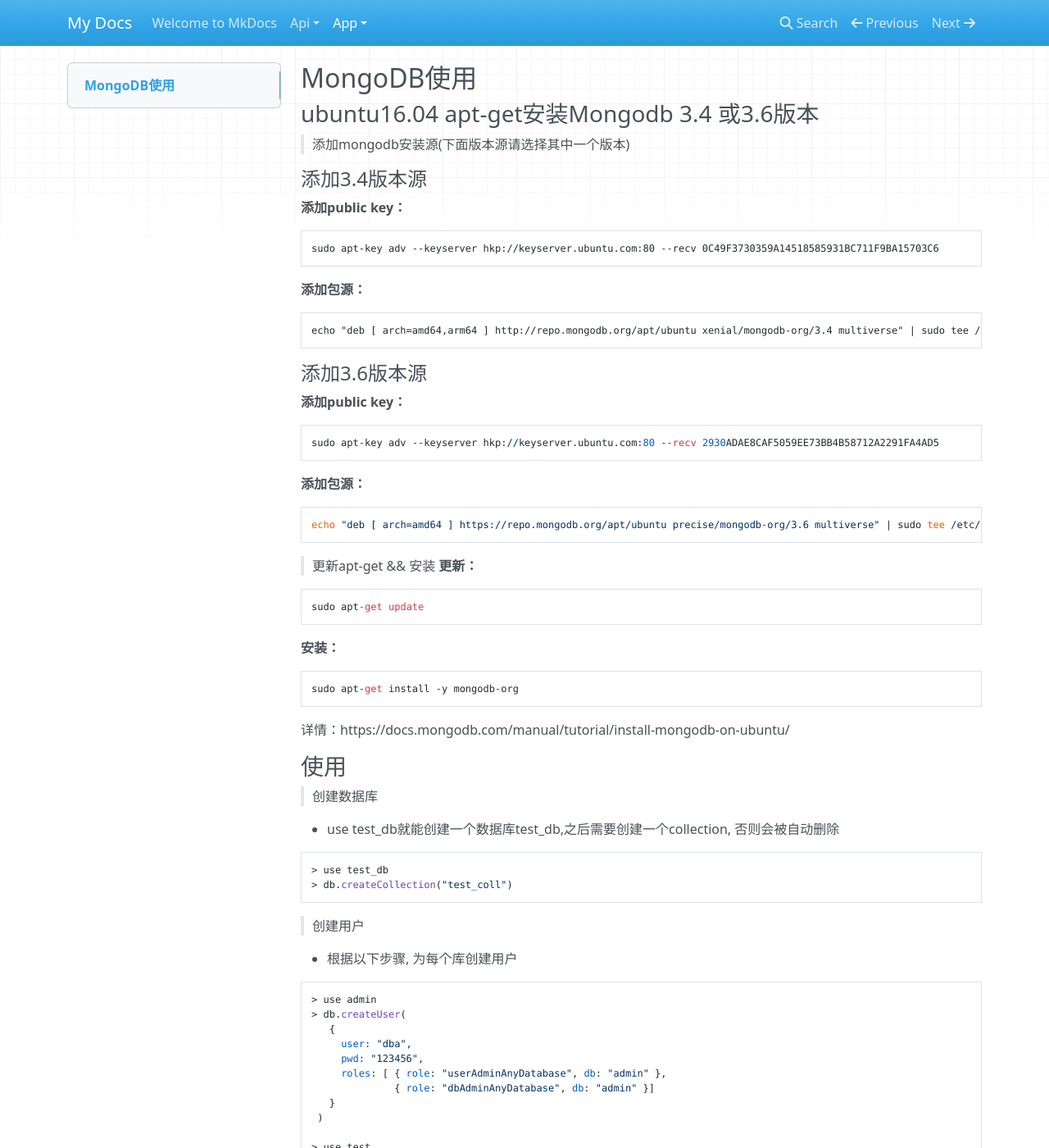
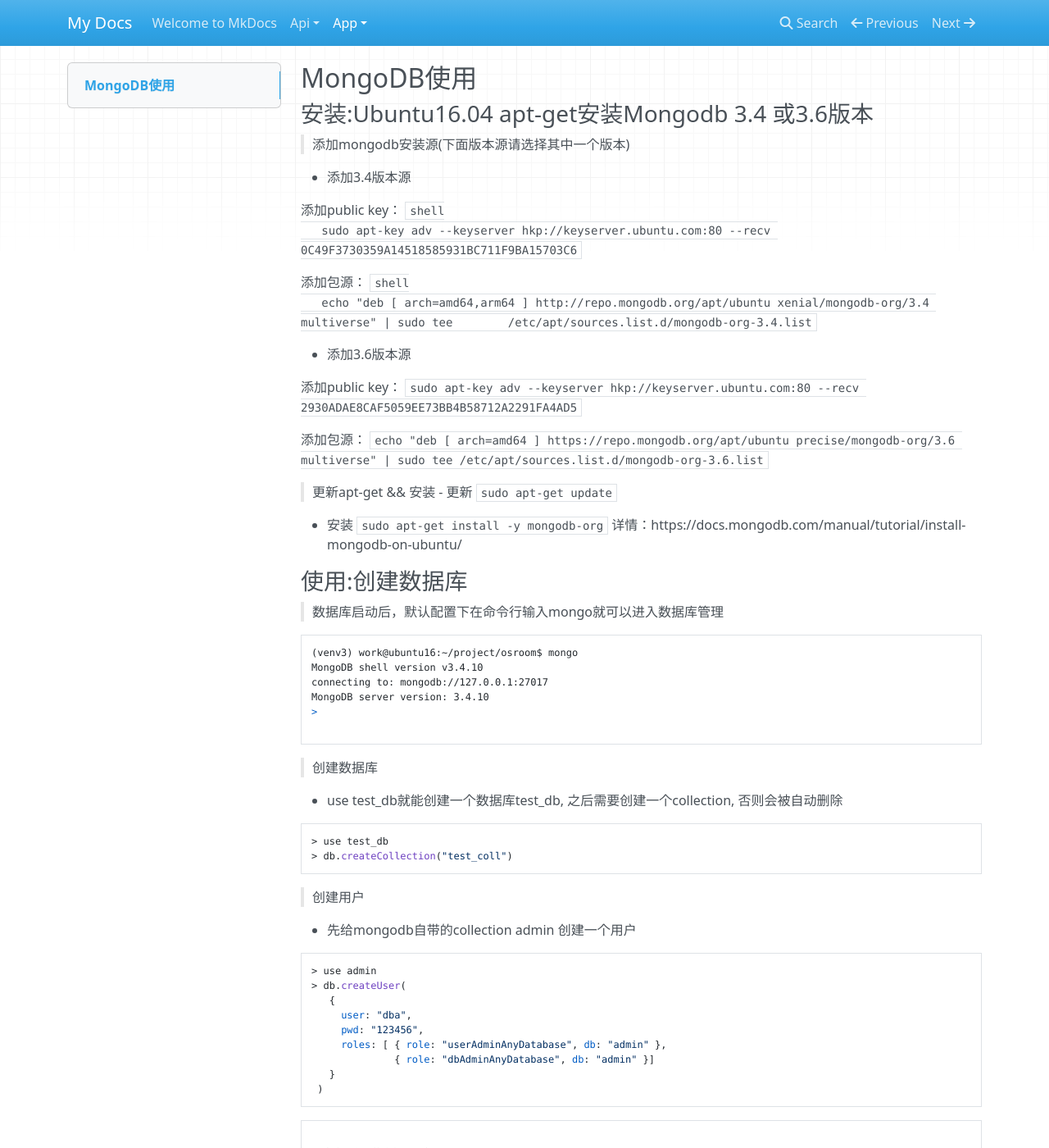
Before and after one commit to osroom/osroom-doc, an MkDocs documentation site: the page built from docs/app/mongodb.md, in a window 1280 px wide and 1400 px high. Shown: the whole window at 82% size. Built offline with MkDocs 1.6.1, drawn with Linux system fonts in a browser that asks for light colours; nearby versions of some CDN libraries; some of the changed text lies outside the part shown.

Commit message:
Update mongodb.md

````diff
--- a/docs/app/mongodb.md
+++ b/docs/app/mongodb.md
@@ -1,58 +1,69 @@
 ## MongoDB使用
-### ubuntu16.04 apt-get安装Mongodb 3.4 或3.6版本
+### 安装:Ubuntu16.04 apt-get安装Mongodb 3.4 或3.6版本
 
 > 添加mongodb安装源(下面版本源请选择其中一个版本)
 
-#### 添加3.4版本源
+   - 添加3.4版本源
 
-**添加public key：**
+   添加public key：
+   ```shell
+   sudo apt-key adv --keyserver hkp://keyserver.ubuntu.com:80 --recv 0C49F3730359A14518585931BC711F9BA15703C6
+   ```
+
+   添加包源：
+   ```shell
+   echo "deb [ arch=amd64,arm64 ] http://repo.mongodb.org/apt/ubuntu xenial/mongodb-org/3.4 multiverse" | sudo tee        /etc/apt/sources.list.d/mongodb-org-3.4.list
+   ```
+
+   - 添加3.6版本源
+
+   添加public key：
+   ```
+   sudo apt-key adv --keyserver hkp://keyserver.ubuntu.com:80 --recv 2930ADAE8CAF5059EE73BB4B58712A2291FA4AD5
+   ```
+
+   添加包源：
+   ```
+   echo "deb [ arch=amd64 ] https://repo.mongodb.org/apt/ubuntu precise/mongodb-org/3.6 multiverse" | sudo tee /etc/apt/sources.list.d/mongodb-org-3.6.list
+   ```
+
+> 更新apt-get && 安装
+   - 更新
+   ```
+   sudo apt-get update
+   ```
+
+   - 安装
+   ```
+   sudo apt-get install -y mongodb-org
+   ```
+   详情：https://docs.mongodb.com/manual/tutorial/install-mongodb-on-ubuntu/
+
+
+### 使用:创建数据库
+> 数据库启动后，默认配置下在命令行输入mongo就可以进入数据库管理
+
 ```shell
-sudo apt-key adv --keyserver hkp://keyserver.ubuntu.com:80 --recv 0C49F3730359A14518585931BC711F9BA15703C6
+(venv3) work@ubuntu16:~/project/osroom$ mongo
+MongoDB shell version v3.4.10
+connecting to: mongodb://127.0.0.1:27017
+MongoDB server version: 3.4.10
+>
+
 ```
 
-**添加包源：**
-```shell
-echo "deb [ arch=amd64,arm64 ] http://repo.mongodb.org/apt/ubuntu xenial/mongodb-org/3.4 multiverse" | sudo tee /etc/apt/sources.list.d/mongodb-org-3.4.list
-```
+> 创建数据库
 
-#### 添加3.6版本源
-
-**添加public key：**
-```
-sudo apt-key adv --keyserver hkp://keyserver.ubuntu.com:80 --recv 2930ADAE8CAF5059EE73BB4B58712A2291FA4AD5
-```
-
-**添加包源：**
-```
-echo "deb [ arch=amd64 ] https://repo.mongodb.org/apt/ubuntu precise/mongodb-org/3.6 multiverse" | sudo tee /etc/apt/sources.list.d/mongodb-org-3.6.list
-```
-
-> 更新apt-get && 安装
-**更新：**
-```
-sudo apt-get update
-```
-
-**安装：**
-```
-sudo apt-get install -y mongodb-org
-```
-详情：https://docs.mongodb.com/manual/tutorial/install-mongodb-on-ubuntu/
-
-
-### 使用
->创建数据库
-
-* use test_db就能创建一个数据库test_db,之后需要创建一个collection, 否则会被自动删除
+- use test_db就能创建一个数据库test_db, 之后需要创建一个collection, 否则会被自动删除
 
 ```js
 > use test_db
 > db.createCollection("test_coll")
 ```
 
->创建用户
+> 创建用户
 
-* 根据以下步骤, 为每个库创建用户
+- 先给mongodb自带的collection admin 创建一个用户
 
 ```js
 > use admin
@@ -64,7 +75,14 @@
               { role: "dbAdminAnyDatabase", db: "admin" }]
    }
  )
+```
 
+```
+
+- 为自己创建的库新建用户
+
+
+ ```js
 > use test
 > db.createCollection("test_coll")
 > db.createUser(
@@ -76,7 +94,7 @@
 
 ```
 
-> 更新用户
+- 更新一个库的用户方式如下
 ```
 > use test
 > db.updateUser(
@@ -88,8 +106,9 @@
 )
 
 ```
-### role说明
-> Built-In Roles(内置角色)
+> 数据库个角色role说明
+
+- Built-In Roles(内置角色)
 ```
     1. 数据库用户角色：read、readWrite;
     2. 数据库管理角色：dbAdmin、dbOwner、userAdmin；
@@ -100,7 +119,9 @@
     // 这里还有几个角色间接或直接提供了系统超级用户的访问（dbOwner 、userAdmin、userAdminAnyDatabase）
     7. 内部角色：__system
 ```
-> 具体
+
+- 具体
+
 ```
     Read：允许用户读取指定数据库
     readWrite：允许用户读写指定数据库
````
